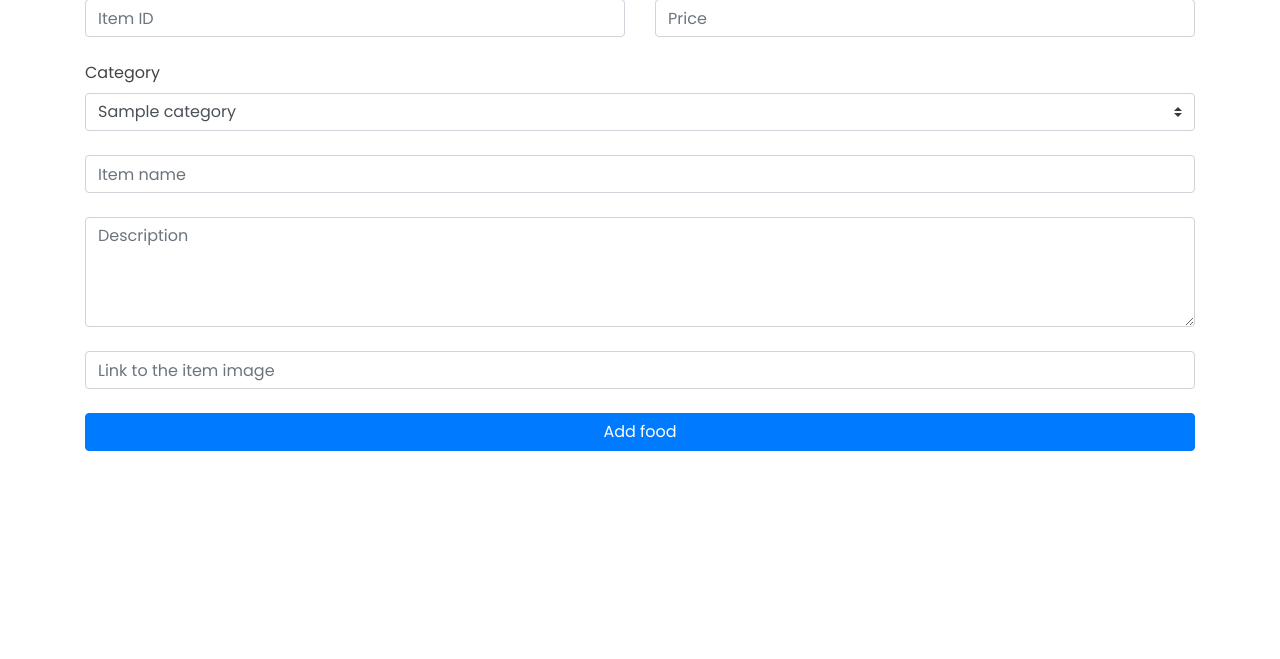
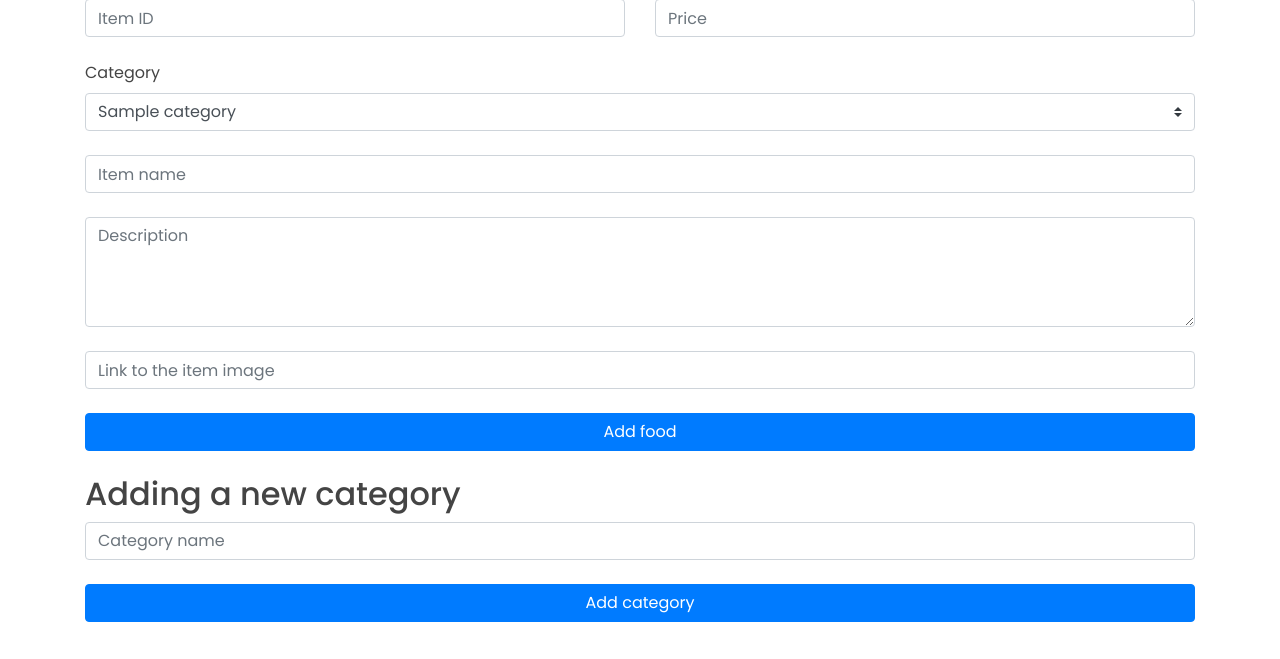
Before and after one commit to letienloc2001/pos_restaurant, a PHP site: page /admin/addingFood.php in a window 1280 px wide. Shown: the part 141-800 px from the top of the page. Run offline with PHP 8.4, Linux system fonts and the light colour scheme; the visitor is signed in with stand-in values (Sample User, id 1); tables that the repository leaves empty or names only in its code hold one stand-in row (values such as "Sample post"); some libraries are stand-ins or nearby versions.

Commit message:
Adding category

```diff
--- a/admin/addingFood.php
+++ b/admin/addingFood.php
@@ -109,6 +109,38 @@ if (!isset($_SESSION['username']) && $_SESSION['username'] == NULL) {
             }
             ?>
         </form>
+
+
+        <h2>Adding a new category</h2>
+        <form method="post" action="addingFood.php">
+            <!-- Text input -->
+            <div class="form-outline mb-4">
+                <input type="text" id="form6Example3" class="form-control" name="newCategory" placeholder="Category name" required />
+            </div>
+
+            <!-- Submit button -->
+            <button type="submit" name="categoryButton" class="btn btn-primary btn-block mb-4">Add category</button>
+            <?php
+            if (isset($_POST['categoryButton'])) {
+
+                include 'connect.php';
+
+                $categoryName = $_POST['newCategory'];
+
+                $find = "SELECT categoryName FROM category WHERE categoryName = '$categoryName'";
+                $res = $connect->query($find);
+
+                if (!empty($res) and $res->num_rows == 0) {
+
+                    $sql = "INSERT INTO category (categoryName) VALUE ('$categoryName' )";
+                    $result = $connect->query($sql);
+                    echo '<div class="text-success">Successfully</div>';
+                } else {
+                    echo '<div class="text-danger">Category already exists</div>';
+                }
+            }
+            ?>
+        </form>
     </div>
     <style>
         @import url('https://fonts.googleapis.com/css2?family=Poppins:wght@400;500&display=swap');
```
Also changed, not shown: template/menu.php (+41 -15 lines).
